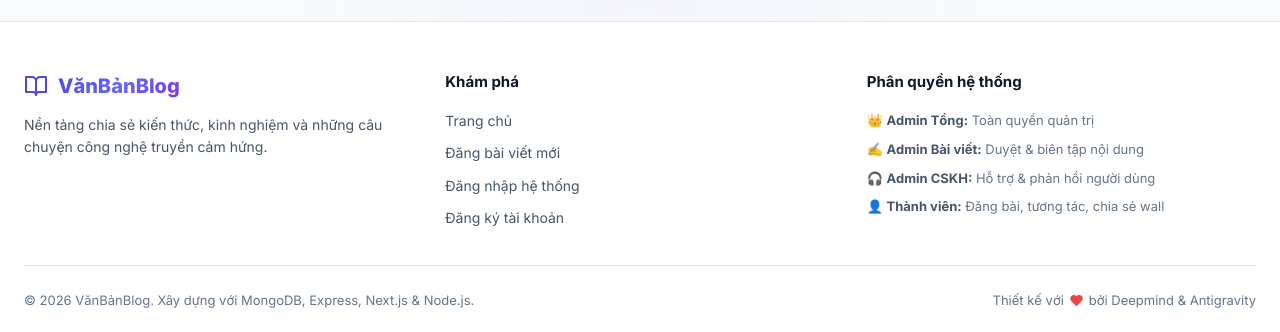
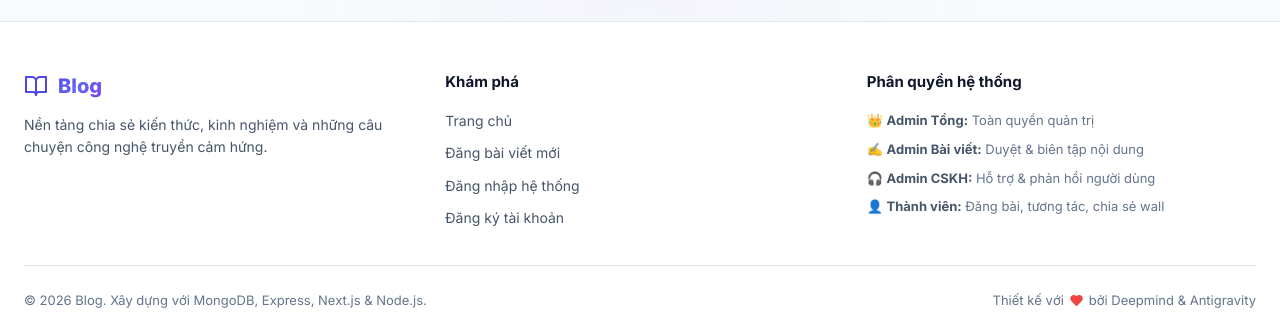
Before and after one commit to hhoangbui06/BTL_Khaipha, a Next.js app in the folder frontend/: page /profile/1 in a window 1280 px wide. Shown: the part 674-1006 px from the top of the page. Built offline with nearby package versions, Linux system fonts and the light colour scheme; no server answers.

Commit message:
update web name

```diff
--- a/frontend/src/app/admin/layout.js
+++ b/frontend/src/app/admin/layout.js
@@ -69,9 +69,9 @@ export default function AdminLayout({ children }) {
     <div className="admin-layout">
       {/* Sidebar */}
       <aside className="admin-sidebar">
-        <Link href="/" className="admin-sidebar-logo">
+        <Link href="/admin" className="admin-sidebar-logo">
           <FiBookOpen style={{ fontSize: 22 }} />
-          <span>VănBản<span style={{ color: '#a78bfa' }}>Admin</span></span>
+          <span style={{ color: '#a78bfa' }}>Admin</span>
         </Link>
 
         {/* Current Admin Tag */}
--- a/frontend/src/app/layout.js
+++ b/frontend/src/app/layout.js
@@ -3,7 +3,7 @@ import { AuthProvider } from '@/context/AuthContext';
 import CustomToaster from '@/components/CustomToaster';
 
 export const metadata = {
-  title: 'VănBảnBlog - Nền tảng viết blog & chia sẻ tri thức',
+  title: 'Blog - Nền tảng viết blog & chia sẻ tri thức',
   description: 'Trang web chia sẻ bài viết, kiến thức công nghệ, lập trình và cuộc sống với hệ thống tương tác và phân quyền đa tầng.',
 };
 
--- a/frontend/src/components/Footer.js
+++ b/frontend/src/components/Footer.js
@@ -24,7 +24,7 @@ export default function Footer() {
           <div style={{ display: 'flex', alignItems: 'center', gap: 10, marginBottom: 12 }}>
             <FiBookOpen style={{ fontSize: 24, color: 'var(--accent-primary)' }} />
             <span style={{ fontSize: 20, fontWeight: 800, background: 'var(--accent-gradient)', WebkitBackgroundClip: 'text', WebkitTextFillColor: 'transparent' }}>
-              VănBảnBlog
+              Blog
             </span>
           </div>
           <p style={{ color: 'var(--text-secondary)', fontSize: 14, lineHeight: 1.6 }}>
@@ -73,7 +73,7 @@ export default function Footer() {
         color: 'var(--text-muted)'
       }}>
         <div>
-          © {new Date().getFullYear()} VănBảnBlog. Xây dựng với MongoDB, Express, Next.js & Node.js.
+          © {new Date().getFullYear()} Blog. Xây dựng với MongoDB, Express, Next.js & Node.js.
         </div>
         <div style={{ display: 'flex', alignItems: 'center', gap: 6 }}>
           Thiết kế với <FiHeart style={{ color: 'var(--like-color)', fill: 'var(--like-color)' }} /> bởi Deepmind & Antigravity
```
